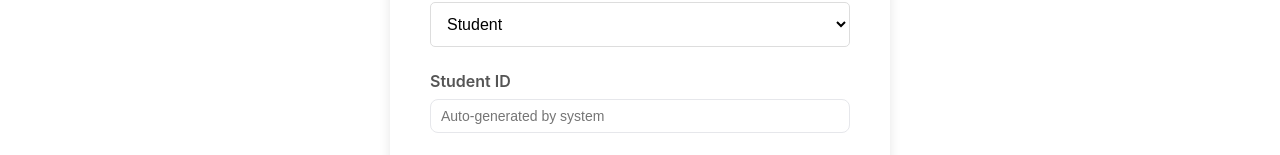
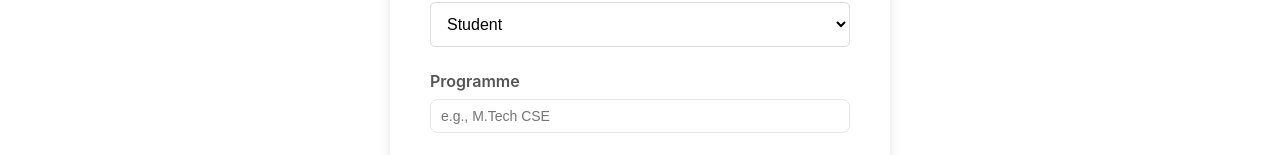
Before and after one commit to neill-nil/ResearchNest, a React (Create React App) app in the folder frontend/: page /register in a window 1280 px wide. Shown: the part 508-663 px from the top of the page. Built offline with nearby package versions, Linux system fonts and the light colour scheme; no server answers.

Commit message:
removed std id from registration in UI

```diff
--- a/frontend/src/components/ProfileModal.js
+++ b/frontend/src/components/ProfileModal.js
@@ -11,7 +11,7 @@ const ProfileModal = ({ user, onClose }) => {
           <p><strong>Name:</strong> {user.name || 'N/A'}</p>
           <p><strong>Email:</strong> {user.email}</p>
           <p><strong>Role:</strong> {user.role}</p>
-          {user.studentId && <p><strong>Student ID:</strong> {user.studentId}</p>}
+
           {user.programme && <p><strong>Programme:</strong> {user.programme}</p>}
           {user.department && <p><strong>Department:</strong> {user.department}</p>}
         </div>
--- a/frontend/src/pages/RegistrationPage.js
+++ b/frontend/src/pages/RegistrationPage.js
@@ -60,10 +60,7 @@ const RegistrationPage = ({ onRegister }) => {
           {/* Conditional Fields for Student */}
           {role === 'student' && (
             <>
-              <div className="input-group">
-                <label htmlFor="studentId">Student ID</label>
-                <input type="text" id="studentId" value={studentId} onChange={(e) => setStudentId(e.target.value)} placeholder="Auto-generated by system" disabled />
-              </div>
+
               <div className="input-group">
                 <label htmlFor="programme">Programme</label>
                 <input type="text" id="programme" value={programme} onChange={(e) => setProgramme(e.target.value)} placeholder="e.g., M.Tech CSE" required={role === 'student'} />
```
